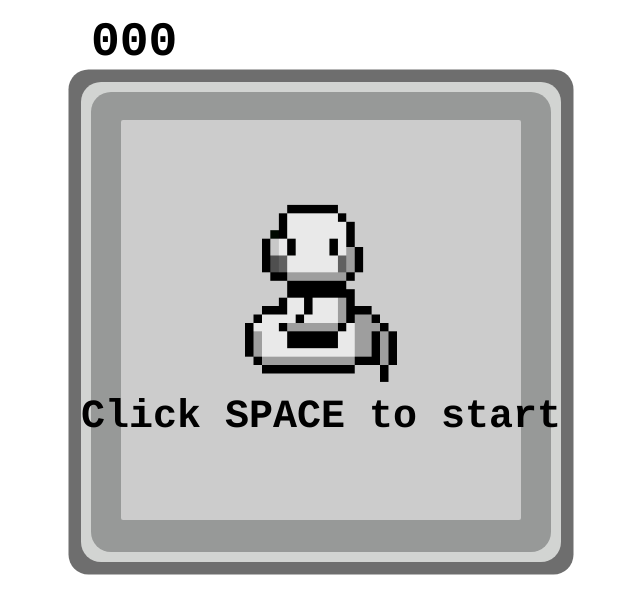
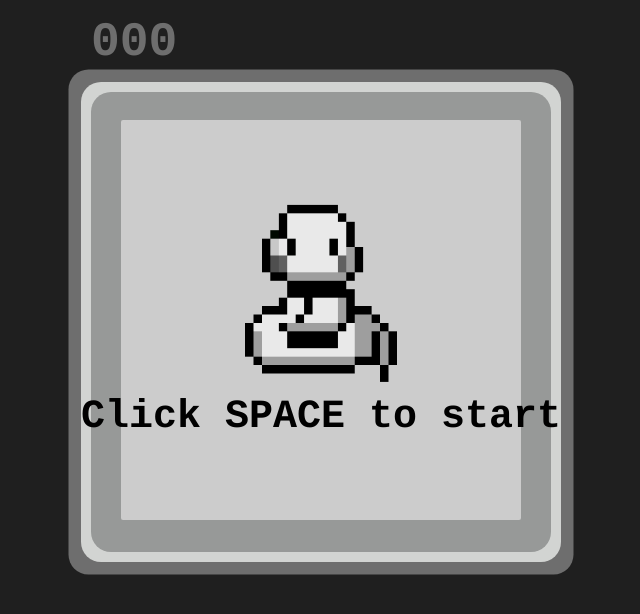
Before and after one commit to lighningLordZeus/Snake-Game, a plain HTML site: page index.html in a window 1280 px wide. Shown: the whole page, without its empty margins (319-959 px from the left). Drawn offline with Linux system fonts and the light colour scheme.

Commit message:
back change

```diff
--- a/styles.css
+++ b/styles.css
@@ -1,6 +1,7 @@
 body {
   text-align: center;
   position: relative;
+  background-color: #1f1f1f;
 }
 
 .huh {
@@ -76,6 +77,7 @@ canvas {
   font-family: "rainyhearts", Courier, monospace;
   font-weight: bold;
   font-size: 3rem;
+  color: #6e6e6e;
 }
 
 #highscore {
```
